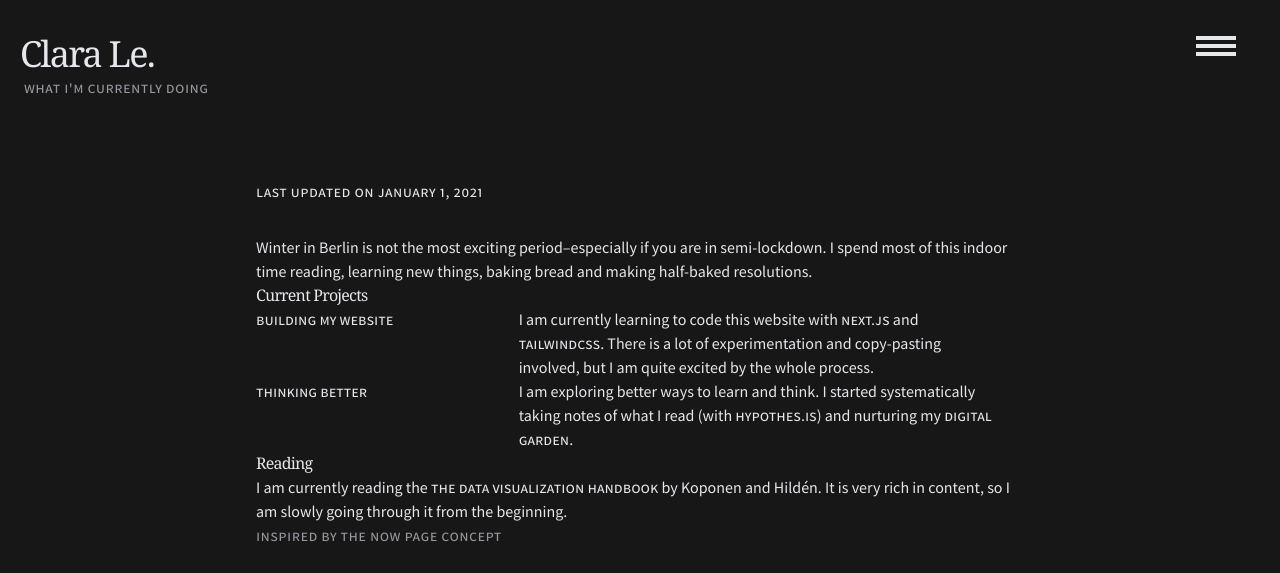
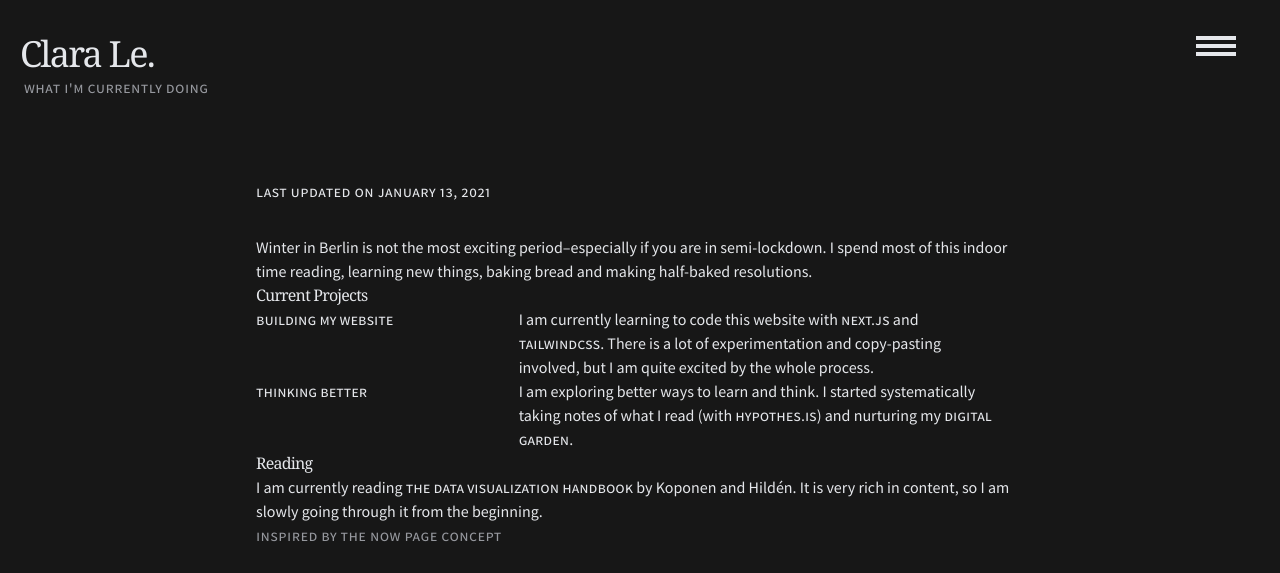
Before and after one commit to hgcl/clara-website, a Next.js app: page /now in a window 1280 px wide. Shown: the top 573 px of the page. Built offline with nearby package versions, Linux system fonts and the light colour scheme; a web font is replaced by a local one; what @tailwindcss/typography would draw is missing.

Commit message:
Update Now page

```diff
--- a/pages/now.js
+++ b/pages/now.js
@@ -14,7 +14,7 @@ export default function Now({}) {
         <div
           className={`${markdownStyles["markdown"]} prose prose-lg lg:prose-xl max-w-3xl mx-auto`}
         >
-          <DatePost dateString="2021-01-01 17:04:10" lastUpdated />
+          <DatePost dateString="2021-01-13 08:47:21" lastUpdated />
           <p>
             Winter in Berlin is not the most exciting period–especially if you
             are in semi-lockdown. I spend most of this indoor time reading,
@@ -44,7 +44,7 @@ export default function Now({}) {
           </TopicTwoColumns>
           <h2>Reading</h2>
           <p>
-            I am currently reading the{" "}
+            I am currently reading{" "}
             <Link href="https://datavizhandbook.info/">
               The Data Visualization Handbook
             </Link>{" "}
```
